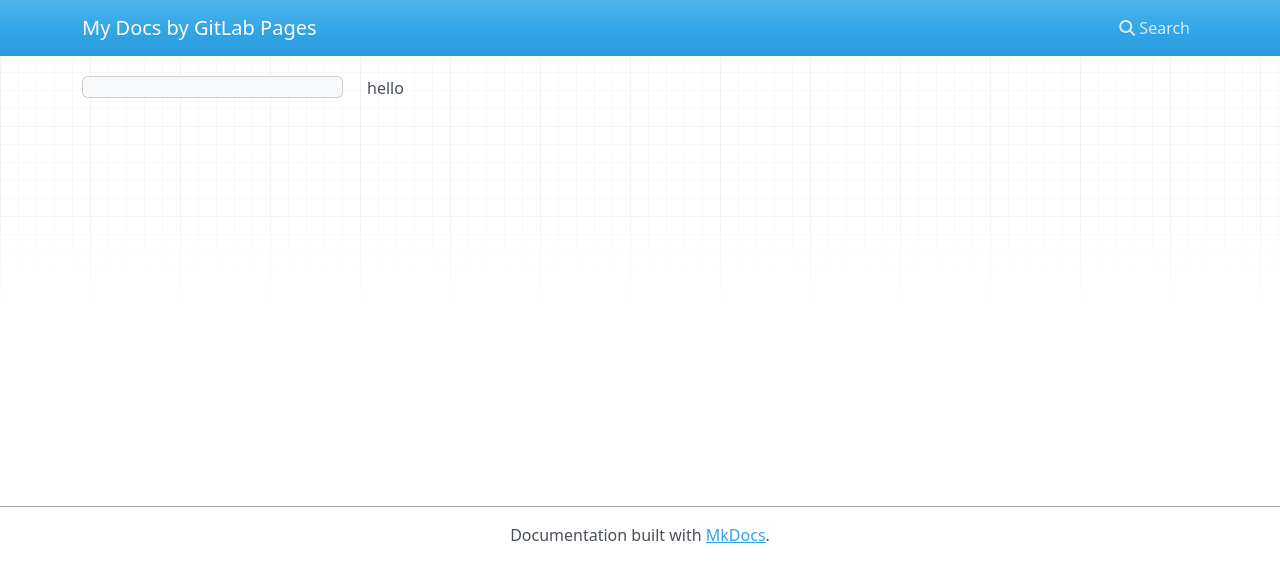
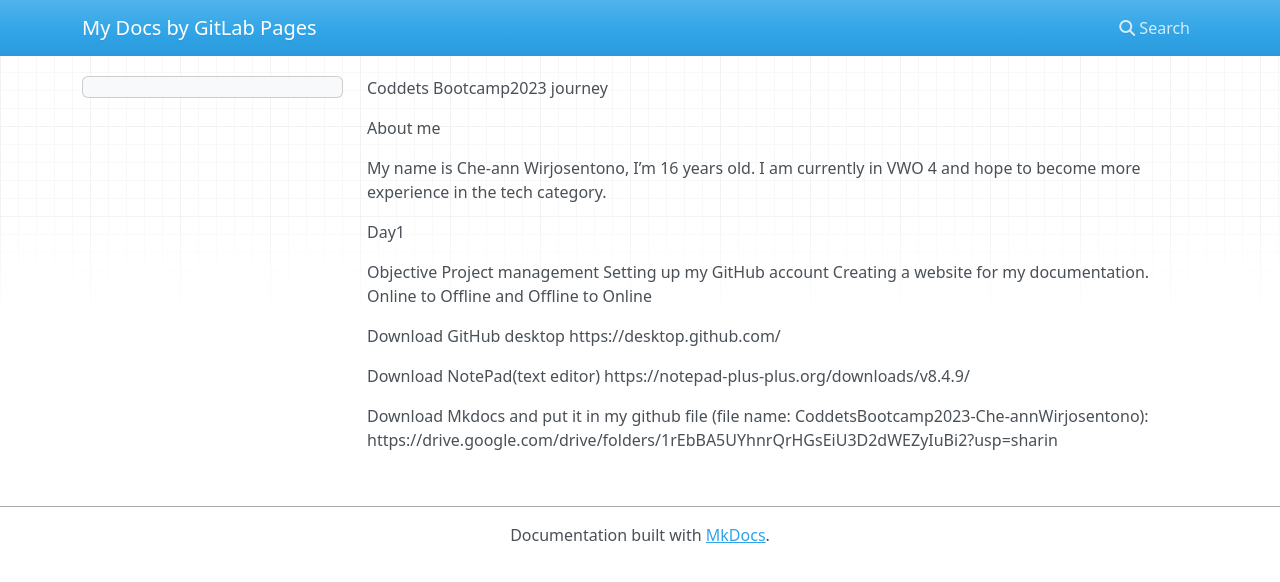
Before and after one commit to milowika/Bootcamp2023-mi-ann, an MkDocs documentation site: the page built from docs/index.md, in a window 1280 px wide. Shown: the top 582 px of the page. Built offline with MkDocs 1.6.1, drawn with Linux system fonts in a browser that asks for light colours; nearby versions of some CDN libraries.

Commit message:
che-ann changed index

```diff
--- a/docs/index.md
+++ b/docs/index.md
@@ -1 +1,38 @@
-hello
+Coddets Bootcamp2023 journey
+
+
+
+
+About me
+
+
+My name is Che-ann Wirjosentono, I’m 16 years old.
+I am currently in VWO 4 and hope to become more experience in the tech category.
+
+
+
+
+Day1
+
+
+
+Objective
+	Project management
+		Setting up my GitHub account
+		Creating a website for my documentation.
+		Online to Offline and Offline to Online
+
+
+Download GitHub desktop
+https://desktop.github.com/
+
+
+Download NotePad(text editor)
+ https://notepad-plus-plus.org/downloads/v8.4.9/
+
+
+
+Download Mkdocs
+ 	and put it in my github file
+	 (file name: CoddetsBootcamp2023-Che-annWirjosentono):
+https://drive.google.com/drive/folders/1rEbBA5UYhnrQrHGsEiU3D2dWEZyIuBi2?usp=sharin
```
